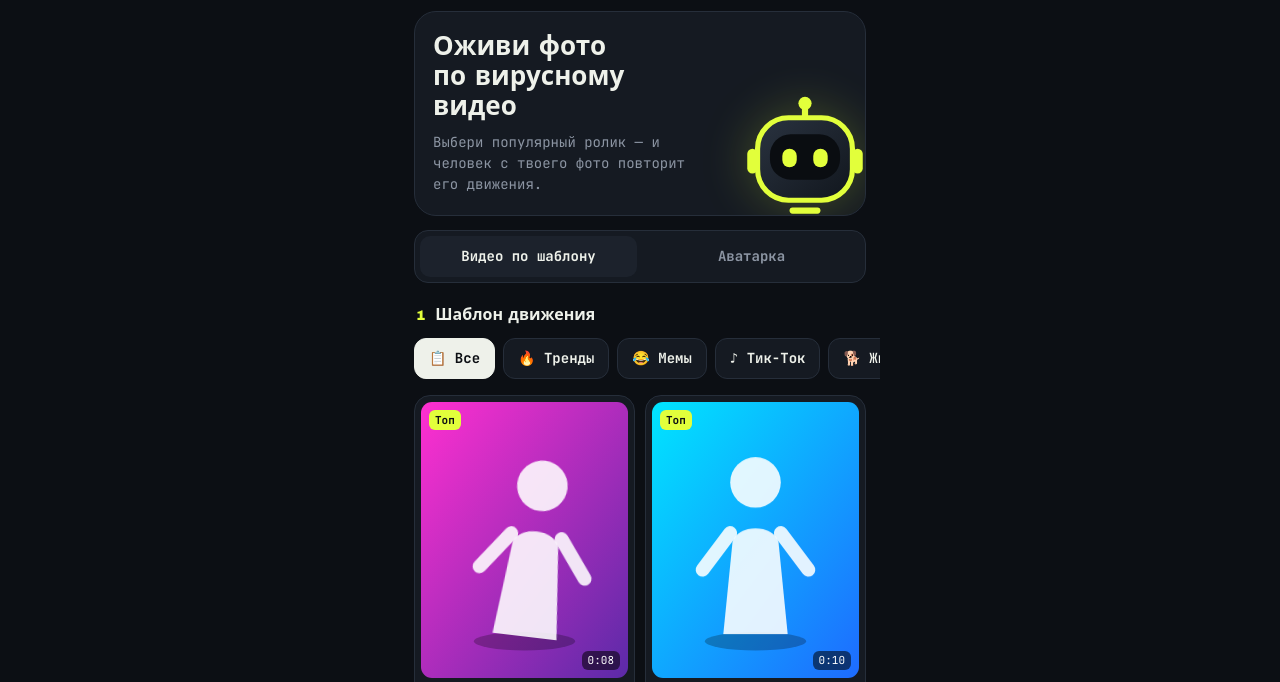
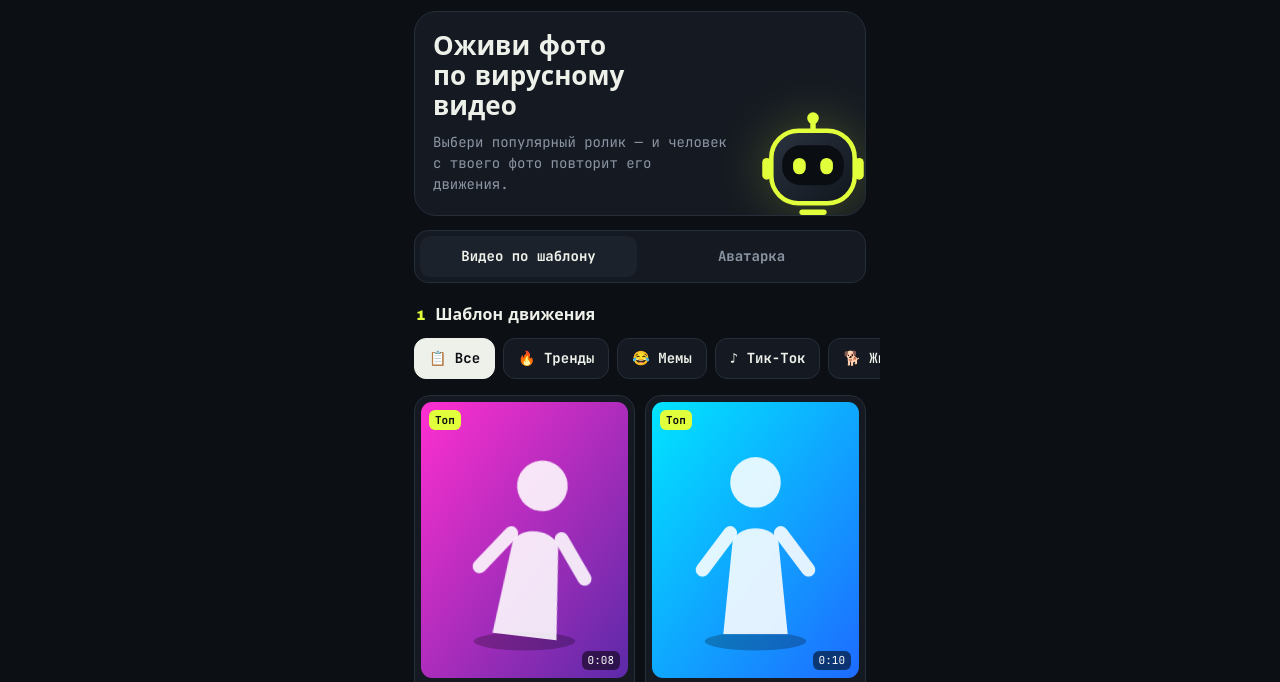
Before and after one commit to evgeniydesignwork/ava-lab, a plain HTML site: page index.html in a window 1280 px wide. Shown: the part 55-737 px from the top of the page. Drawn offline with Linux system fonts and the light colour scheme; a web font is replaced by a local one.

Commit message:
Add files via upload

```diff
--- a/index.html
+++ b/index.html
@@ -69,8 +69,8 @@ h3{font-size:14px;font-weight:700}
 /* hero */
 .hero{position:relative;overflow:hidden;border-radius:22px;padding:20px 18px;margin-top:4px;background:var(--surface);border:1px solid var(--line)}
 .hero h1{max-width:12ch}
-.hero p{margin:10px 0 0;max-width:min(30ch,calc(100% - 110px));color:var(--muted)}
-.hero svg.mascot{position:absolute;right:-6px;bottom:-10px;width:132px;height:132px;filter:drop-shadow(0 0 24px var(--glow))}
+.hero p{margin:10px 0 0;max-width:calc(100% - 118px);color:var(--muted)}
+.hero svg.mascot{position:absolute;right:-6px;bottom:-10px;width:116px;height:116px;filter:drop-shadow(0 0 24px var(--glow))}
 
 /* steps */
 .step-head{display:flex;align-items:baseline;gap:10px;margin:22px 2px 10px}
```
